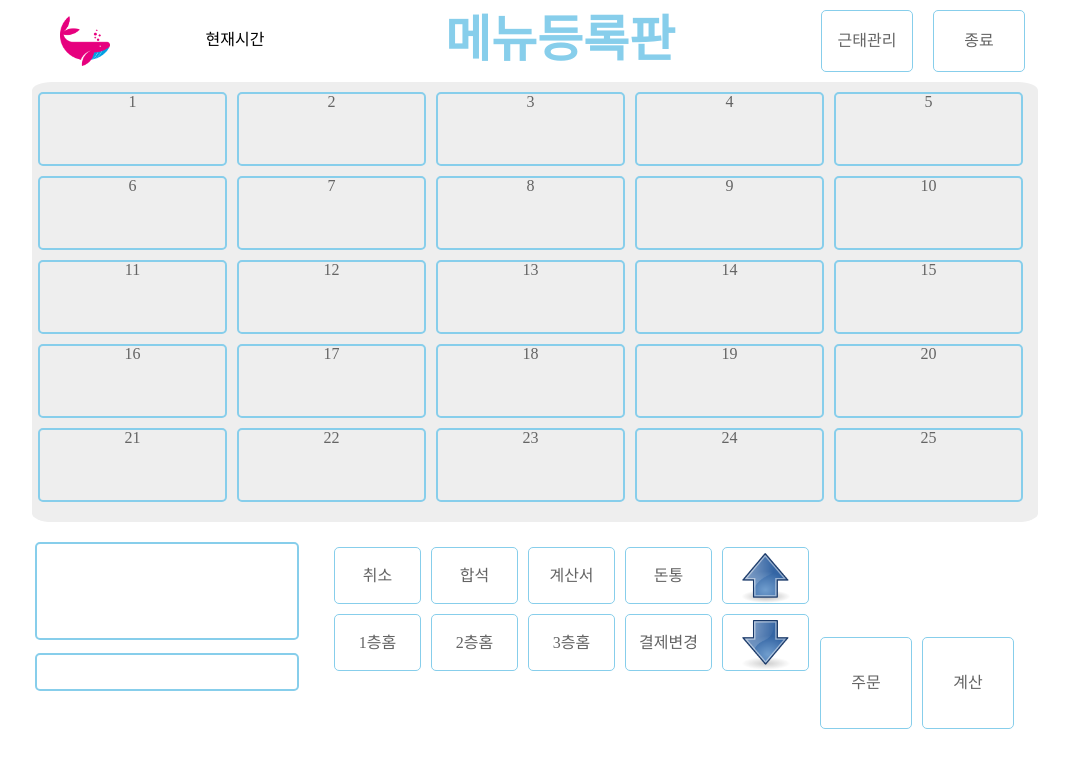
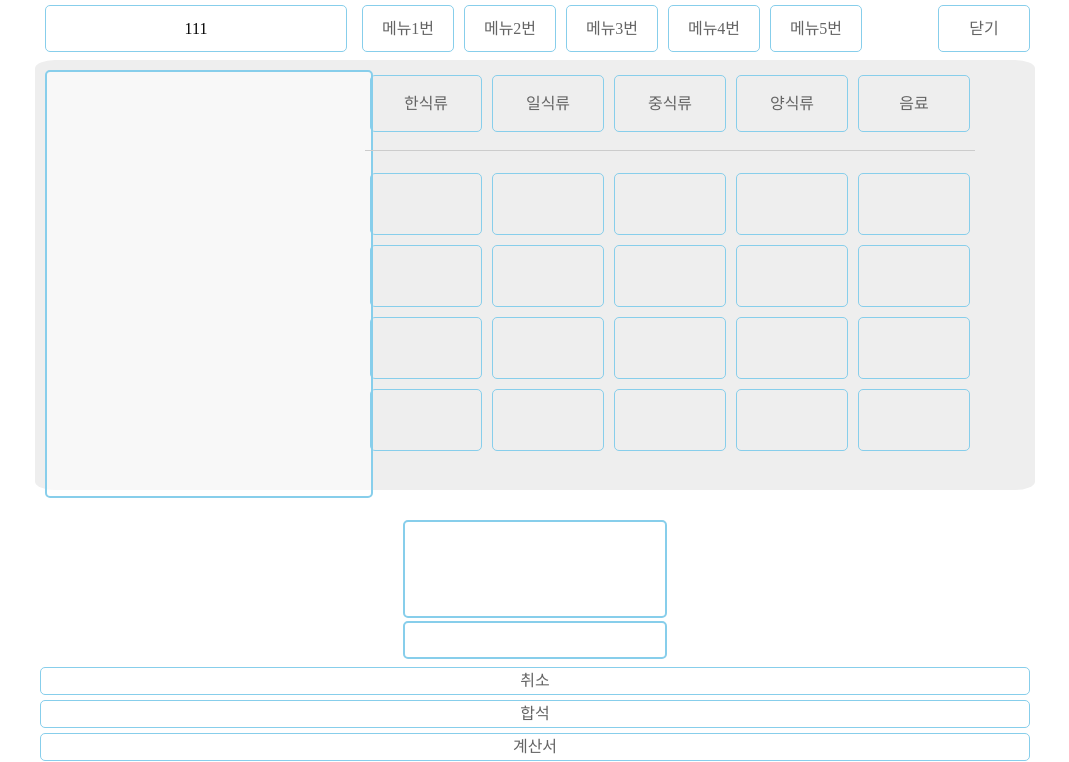
Before and after one commit to bluegmlduf2/posSystem, a Flask app: page /table in a window 1280 px wide. Shown: the top 762 px of the page, without its empty margins (105-1174 px from the left). Before the commit the page ends 729 px from the top, so only its background shows below. Run offline with Flask 2, Linux system fonts and the light colour scheme.

Commit message:
20201222 주문화면작성 absolute사용

```diff
--- a/ps/app.py
+++ b/ps/app.py
@@ -15,8 +15,8 @@ def daumMethod():
 def index():
     '''테이블페이지'''
     try:
-        return render_template('table.html')
-        # return render_template('order.html')
+        #return render_template('table.html')
+        return render_template('order.html')
     except Exception:
         #sys.exc_info()
         print(traceback.print_exc())
--- a/ps/static/css/order.css
+++ b/ps/static/css/order.css
@@ -6,28 +6,32 @@
 /* TOP */
 #orderTop {
     height: 60px;
+    margin-bottom: 50px;
 }
 #orderTop> #tableNo{
     float: left;
     width: 300px;
-    height: 50px;
+    height: 45px;
     border: 1px solid skyblue;
     border-radius: 5px;
-    margin:10px;
+    margin:5px 10px 0 10px;
     text-align: center;
-    line-height: 50px;
-}
-
-#orderTop> ul{
-    float: left;
-    width: 678px;
-
+    line-height: 45px;
 }
 
 #orderTop> ul>li{
     float: left;
-    width: 100px;
-    /* display: inline-block; */
+    height: 35px;
+    width: 80px;
+    line-height: 35px;
+    text-align: center;
+}
+#orderTop> ul>li:last-child{
+    float: right;
+    height: 35px;
+    width: 80px;
+    line-height: 35px;
+    text-align: center;
 }
 
 /* TABLE */
@@ -37,8 +41,45 @@
     text-align: center;
     background-color: #eee;
     border-radius: 2%;
+    position: relative; /*relative(부모)->absolute(자식)*/
+    /*absolute(문서전체)*/
 }
 
+#orderMid #orderitemList{
+    position: absolute;
+    top: 10px;
+    left: 10px;
+    background-color: #ffffff98;
+
+}
+
+#orderMid #menuList{
+    position: absolute;
+    top: 10px;
+    left: 330px;
+}
+
+#orderMid #orderMidMidMenu{
+    margin-bottom: 80px;
+}
+
+#orderMid #orderMidMidMenu>ul>li{
+    float: left;
+    width: 100px;
+    height: 45px;
+    line-height: 45px;
+}
+
+#orderMid #orderSmallMenu>ul>li{
+    float: left;
+    width: 100px;
+    height: 50px;
+    line-height: 50px;
+}
+
+.orderHr{
+    width: 610px;
+}
 
 /* BOTTOM */
 #orderBottom {
--- a/ps/templates/order.html
+++ b/ps/templates/order.html
@@ -15,19 +15,51 @@
         <div id="orderTop">
             <div id="tableNo">111</div>
             <ul>
-                <li id="p1"><a href="#a" class="button">메뉴1번</a></li>
-                <li id="p2"><a href="#a" class="button">메뉴2번</a></li>
-                <li id="p3"><a href="#a" class="button">메뉴3번</a></li>
-                <li id="p4"><a href="#a" class="button">메뉴4번</a></li>
-                <li id="p5"><a href="#a" class="button">메뉴5번</a></li>
-                <li id="orderClose"><a href="#a" class="button">닫기</a></li>
+                <li id="b1" class="button"><a href="#a">메뉴1번</a></li>
+                <li id="b2" class="button"><a href="#a">메뉴2번</a></li>
+                <li id="b3" class="button"><a href="#a">메뉴3번</a></li>
+                <li id="b4" class="button"><a href="#a">메뉴4번</a></li>
+                <li id="b5" class="button"><a href="#a">메뉴5번</a></li>
+                <li id="orderClose" class="button"><a href="#a">닫기</a></li>
             </ul>
         </div>
         <div id="orderMid">
-            <div></div>
-            <div>
-                <div></div>
-                <div></div>
+            <div><textarea name="" id="orderitemList" cols="38" rows="28" disabled></textarea></div>
+            <div id="menuList">
+                <div id="orderMidMidMenu">
+                    <ul>
+                        <li id="m1" class="button"><a href="#a">한식류</a></li>
+                        <li id="m2" class="button"><a href="#a">일식류</a></li>
+                        <li id="m3" class="button"><a href="#a">중식류</a></li>
+                        <li id="m4" class="button"><a href="#a">양식류</a></li>
+                        <li id="m5" class="button"><a href="#a">음료</a></li>
+                    </ul>
+                </div>
+                <hr class="orderHr" >
+                <div id="orderSmallMenu">
+                    <ul>
+                        <li id="s1" class="button"><a href="#a"></a></li>
+                        <li id="s2" class="button"><a href="#a"></a></li>
+                        <li id="s3" class="button"><a href="#a"></a></li>
+                        <li id="s4" class="button"><a href="#a"></a></li>
+                        <li id="s5" class="button"><a href="#a"></a></li>
+                        <li id="s1" class="button"><a href="#a"></a></li>
+                        <li id="s2" class="button"><a href="#a"></a></li>
+                        <li id="s3" class="button"><a href="#a"></a></li>
+                        <li id="s4" class="button"><a href="#a"></a></li>
+                        <li id="s5" class="button"><a href="#a"></a></li>
+                        <li id="s1" class="button"><a href="#a"></a></li>
+                        <li id="s2" class="button"><a href="#a"></a></li>
+                        <li id="s3" class="button"><a href="#a"></a></li>
+                        <li id="s4" class="button"><a href="#a"></a></li>
+                        <li id="s5" class="button"><a href="#a"></a></li>
+                        <li id="s1" class="button"><a href="#a"></a></li>
+                        <li id="s2" class="button"><a href="#a"></a></li>
+                        <li id="s3" class="button"><a href="#a"></a></li>
+                        <li id="s4" class="button"><a href="#a"></a></li>
+                        <li id="s5" class="button"><a href="#a"></a></li>
+                    </ul>
+                </div>
             </div>
             <!-- <ul>
                 <li class="seat">
```
